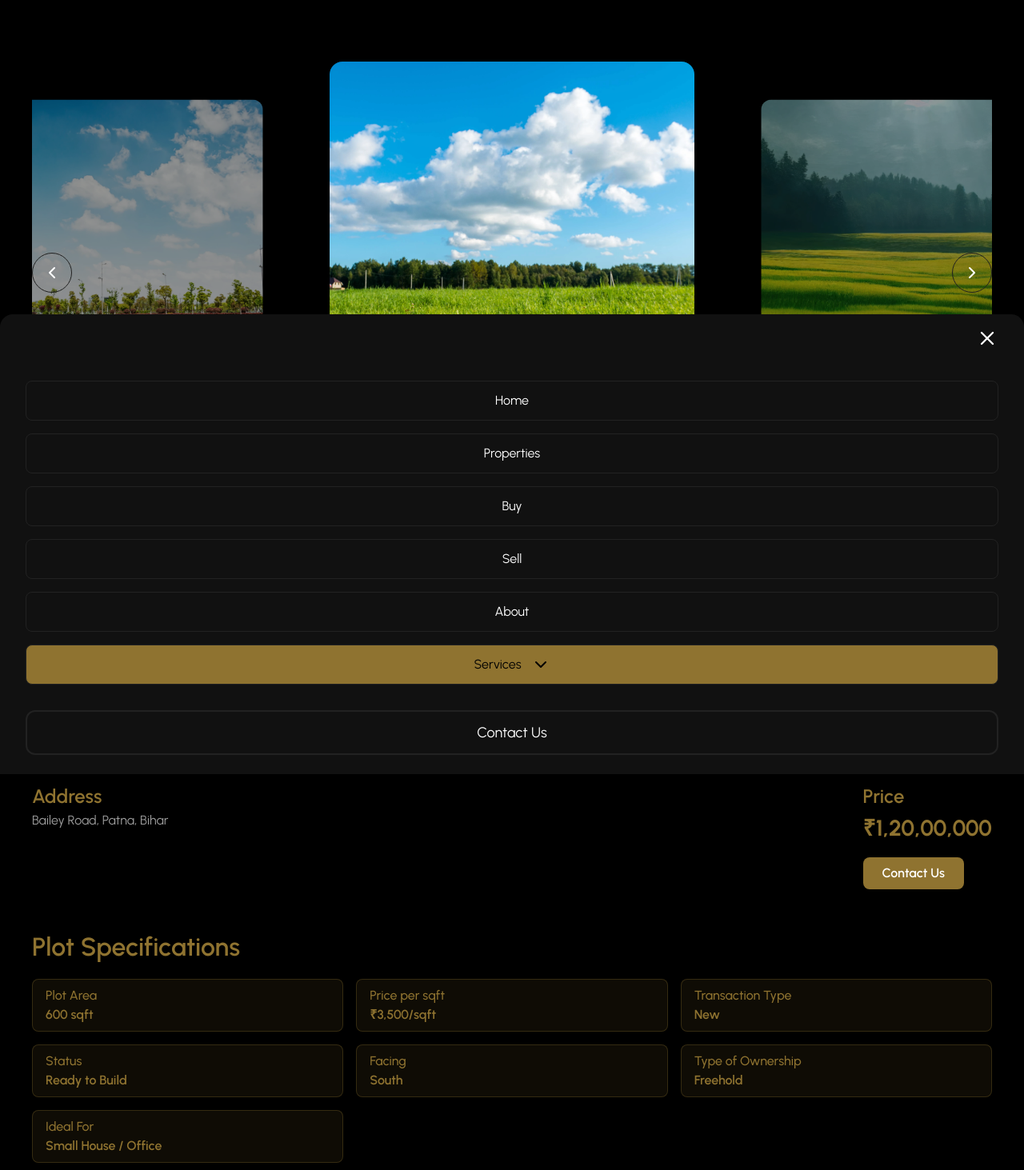
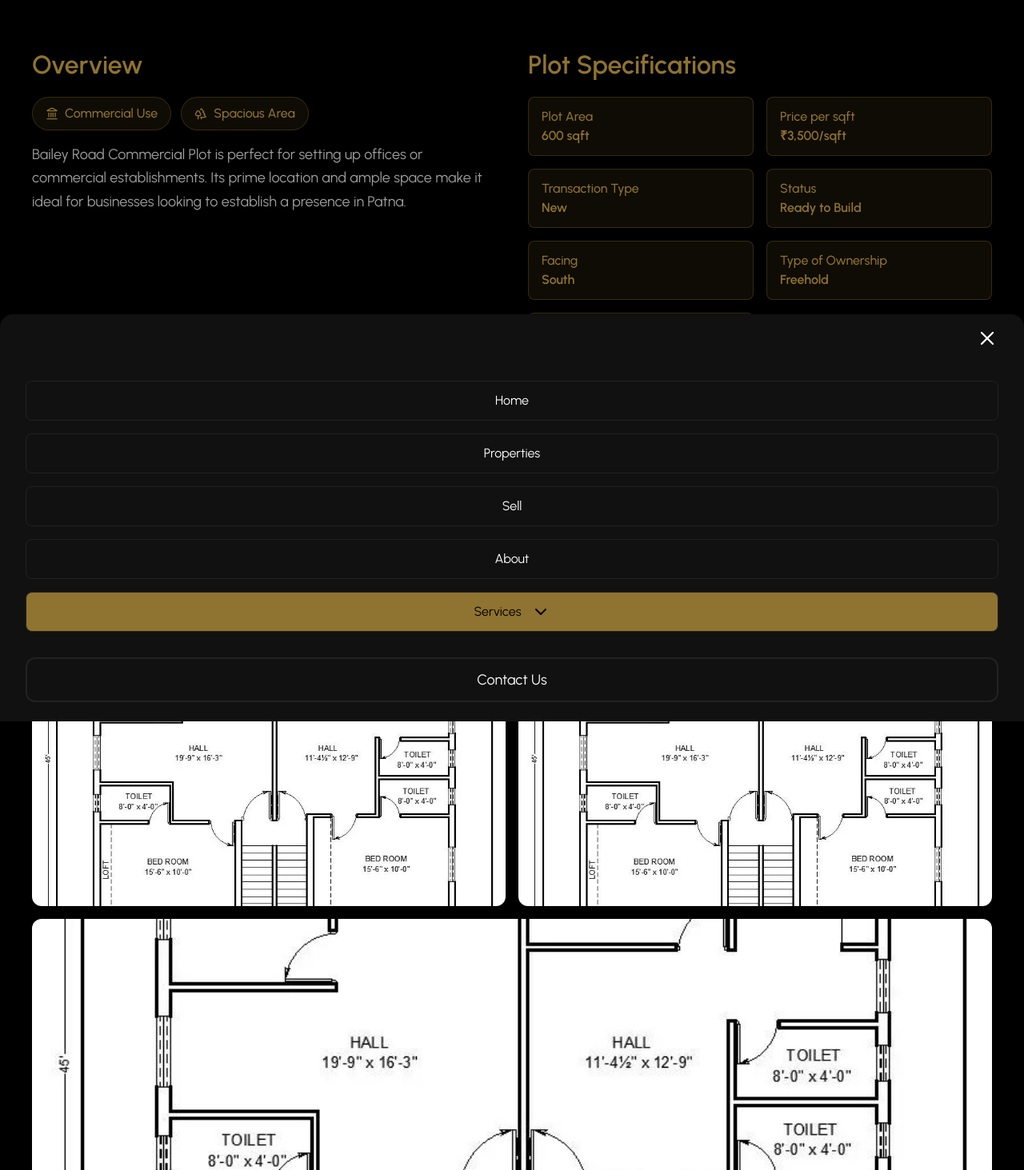
Before and after one commit to Akhlaque-Ur-Rahman/twoPercentCompany, a Next.js app: page /plots/bailey-road-commercial-plot in a window 1280 px wide. Shown: the part 407-1870 px from the top of the page at 80% size. Built offline with nearby package versions, Linux system fonts and the light colour scheme.

Commit message:
minor bugs fixed

```diff
--- a/app/plots/[slug]/page.tsx
+++ b/app/plots/[slug]/page.tsx
@@ -83,11 +83,17 @@ export default function PlotPage(props: PlotPageProps) {
       {/* Plot Details */}
       <div className="bg-main-bg text-white px-6 sm:px-6 lg:px-[40px] py-6 lg:py-[16px] space-y-6 lg:space-y-12">
 
+        {/* ========================== */}
+        {/* GALLERY */}
+        {/* ========================== */}
 
-        {/* Gallery */}
-        <PropertyGallery gallery={plot.gallery || [plot.image]} />
 
-        {/* Overview */}
+        {/* ========================== */}
+        {/* OVERVIEW + SPECIFICATIONS */}
+        {/* ========================== */}
+        <div className="grid grid-cols-1 lg:grid-cols-2 gap-10 mt-6">
+          {/* Left Column – Overview */}
+          <div>
             <h2 className="text-[clamp(20px,2.5vw,32px)] text-primary font-semibold">
               Overview
             </h2>
@@ -111,13 +117,35 @@ export default function PlotPage(props: PlotPageProps) {
             )}
 
             {/* Description */}
-        <div>
-          <p className="text-secondary-text text-[clamp(14px,1.6vw,18px)] leading-relaxed">
+            <p className="text-secondary-text text-[clamp(14px,1.6vw,18px)] leading-relaxed mt-4">
               {plot.longDescription || plot.description}
             </p>
           </div>
 
-        {/* Address & Price */}
+          {/* Right Column – Plot Specifications */}
+          {plot.specifications && plot.specifications.length > 0 && (
+            <div>
+              <h2 className="text-[clamp(20px,2.5vw,32px)] text-primary font-semibold mb-4">
+                Plot Specifications
+              </h2>
+              <div className="grid grid-cols-1 sm:grid-cols-2 gap-4">
+                {plot.specifications.map((spec, index) => (
+                  <div
+                    key={index}
+                    className="bg-primary/10 text-primary border border-primary/30 px-4 py-3 rounded-lg"
+                  >
+                    <p className="font-medium">{spec.label}</p>
+                    <p className="font-semibold">{spec.value}</p>
+                  </div>
+                ))}
+              </div>
+            </div>
+          )}
+        </div>
+
+        {/* ========================== */}
+        {/* ADDRESS & PRICE */}
+        {/* ========================== */}
         <div className="flex flex-col lg:flex-row justify-between gap-6 items-start">
           <div>
             <h3 className="font-semibold text-primary text-[clamp(18px,2vw,24px)]">
@@ -141,27 +169,10 @@ export default function PlotPage(props: PlotPageProps) {
             </a>
           </div>
         </div>
-        {/* Plot Specifications */}
-        {plot.specifications && plot.specifications.length > 0 && (
-          <div className="mt-8">
-            <h2 className="text-[clamp(20px,2.5vw,32px)] text-primary font-semibold mb-4">
-              Plot Specifications
-            </h2>
-            <div className="grid grid-cols-1 sm:grid-cols-2 md:grid-cols-3 gap-4">
-              {plot.specifications.map((spec, index) => (
-                <div
-                  key={index}
-                  className="bg-primary/10 text-primary border border-primary/30 px-4 py-2 rounded-lg"
-                >
-                  <p className="font-medium">{spec.label}</p>
-                  <p className="font-semibold">{spec.value}</p>
-                </div>
-              ))}
-            </div>
-          </div>
-        )}
 
+        {/* ========================== */}
         {/* FLOOR PLAN SECTION */}
+        {/* ========================== */}
         {floorPlans.length > 0 && (
           <div className="floorplan">
             <h3 className="font-semibold text-primary text-[48px] mb-4">
@@ -225,7 +236,12 @@ export default function PlotPage(props: PlotPageProps) {
           </div>
         )}
 
-        {/* Map Section */}
+        <PropertyGallery gallery={plot.gallery || [plot.image]} />
+
+
+        {/* ========================== */}
+        {/* MAP SECTION */}
+        {/* ========================== */}
         <div className="w-full h-[400px] rounded-[16px] overflow-hidden border border-header-stroke">
           <MapSection
             markers={markers}
--- a/app/properties/[slug]/page.tsx
+++ b/app/properties/[slug]/page.tsx
@@ -79,17 +79,21 @@ export default function PropertyPage(props: PropertyPageProps) {
         </h1>
       </div>
 
-      {/* Gallery Section */}
-      <PropertyGallery gallery={property.gallery || [property.image]} />
+
 
       {/* Property Details */}
       <div className="bg-main-bg text-white px-6 sm:px-6 lg:px-[40px] py-6 lg:py-[16px] space-y-6 lg:space-y-12">
 
-
-        {/* Overview */}
+        {/* ========================== */}
+        {/* OVERVIEW + SPECIFICATIONS */}
+        {/* ========================== */}
+        <div className="grid grid-cols-1 lg:grid-cols-2 gap-10 mt-6">
+          {/* Left Column – Overview */}
+          <div>
             <h2 className="text-[clamp(20px,2.5vw,32px)] text-primary font-semibold">
               Overview
             </h2>
+
             {property.tags && property.tags.length > 0 && (
               <div className="flex flex-wrap gap-3 mt-4">
                 {property.tags.map((tag, index) => {
@@ -110,17 +114,19 @@ export default function PropertyPage(props: PropertyPageProps) {
             <p className="text-secondary-text text-[clamp(14px,1.6vw,18px)] leading-relaxed mt-4">
               {property.longDescription || property.description}
             </p>
-        {/* Property Specifications */}
+          </div>
+
+          {/* Right Column – Property Specifications */}
           {property.specifications && property.specifications.length > 0 && (
-          <div className="mt-8">
+            <div>
               <h2 className="text-[clamp(20px,2.5vw,32px)] text-primary font-semibold mb-4">
                 Property Specifications
               </h2>
-            <div className="grid grid-cols-1 sm:grid-cols-2 md:grid-cols-3 gap-4">
+              <div className="grid grid-cols-1 sm:grid-cols-2 gap-4">
                 {property.specifications.map((spec, index) => (
                   <div
                     key={index}
-                  className="bg-primary/10 text-primary border border-primary/30 px-4 py-2 rounded-lg"
+                    className="bg-primary/10 text-primary border border-primary/30 px-4 py-3 rounded-lg"
                   >
                     <p className="font-medium">{spec.label}</p>
                     <p className="font-semibold">{spec.value}</p>
@@ -129,6 +135,7 @@ export default function PropertyPage(props: PropertyPageProps) {
               </div>
             </div>
           )}
+        </div>
 
         {/* Address & Price */}
         <div className="flex flex-col lg:flex-row justify-between gap-6 items-start">
@@ -220,7 +227,8 @@ export default function PropertyPage(props: PropertyPageProps) {
             </AnimatePresence>
           </div>
         )}
-
+        {/* Gallery Section */}
+      <PropertyGallery gallery={property.gallery || [property.image]} />
         {/* Map Section */}
         <div className="w-full h-[400px] rounded-[16px] overflow-hidden border border-header-stroke">
           <MapSection
--- a/data/NavbarData.ts
+++ b/data/NavbarData.ts
@@ -2,7 +2,7 @@
 export const NavbarData = [
   { label: "Home", href: "/" },
   { label: "Properties", href: "/properties" },
-  { label: "Buy", href: "/buy" },
+
   { label: "Sell", href: "/sell" },
   { label: "About", href: "/aboutUs" },
   {
```
Lines whose indentation alone changed are shown as unchanged.
